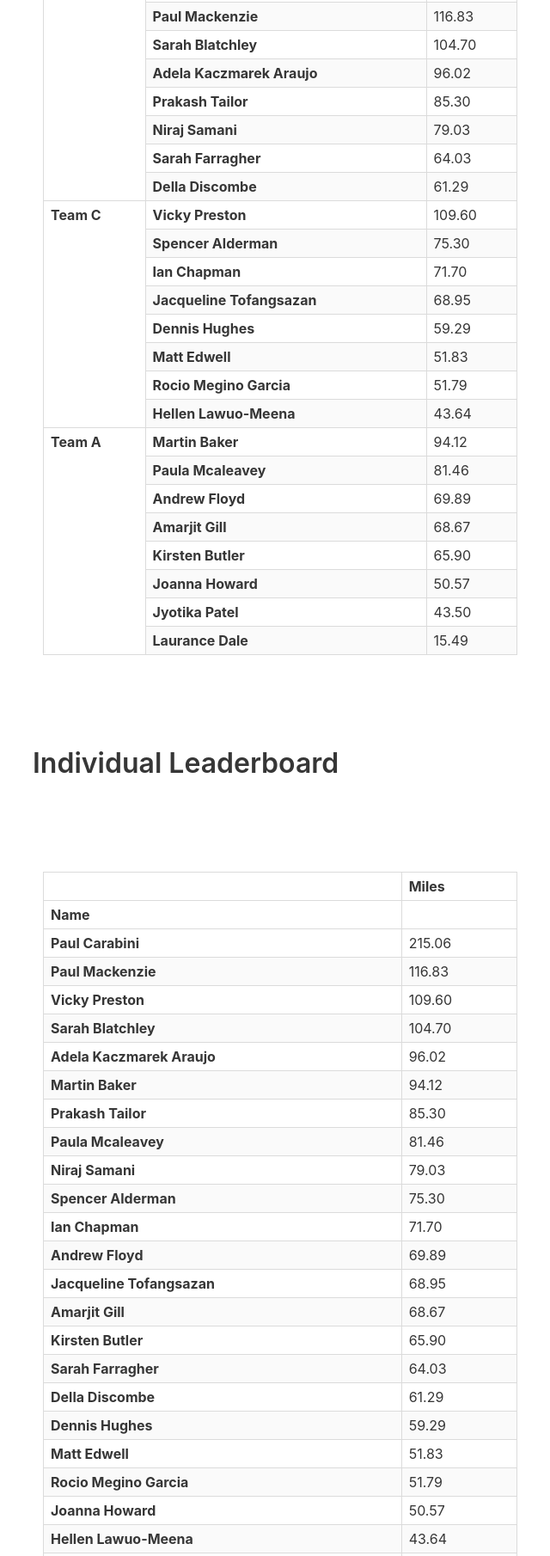
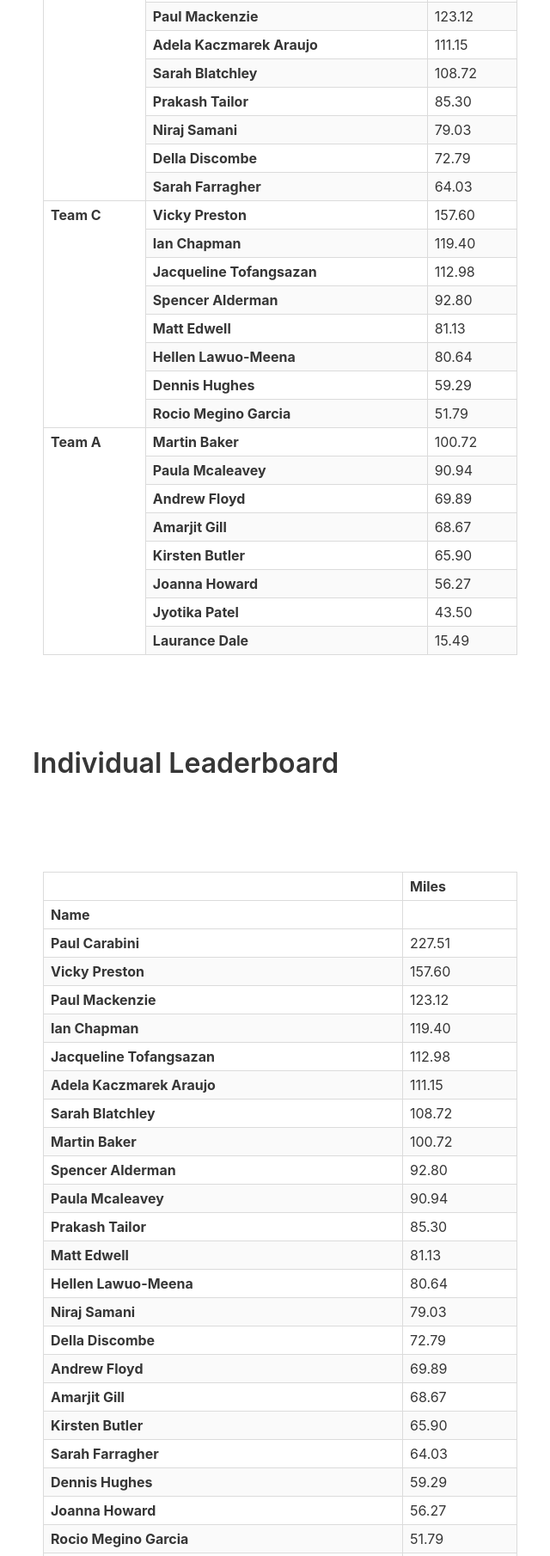
Before and after one commit to mackO2/walk, a plain HTML site: page index.html in a window 1280 px wide. Shown: the part 888-2698 px from the top of the page at 86% size, without its empty margins (26-666 px from the left). Drawn offline with nearby package versions, Linux system fonts and the light colour scheme.

Commit message:
new data

```diff
--- a/index.html
+++ b/index.html
@@ -17,7 +17,7 @@
             <p class="subtitle">
                 Land's End to John O'Groats - only 897miles!
             </p>
-            <p>Thursday 26th November, 5:20am</p>
+            <p>Friday 27th November, 6:17am</p>
             <p class="body">
                 <ul>1.609 Km = 1 mile</ul>
                 <ul>2000 Steps walking briskly = 1 mile</ul>
@@ -48,15 +48,15 @@
                         <tbody>
                             <tr>
                                 <th>Team B</th>
-                                <td>822.26</td>
+                                <td>871.65</td>
                             </tr>
                             <tr>
                                 <th>Team C</th>
-                                <td>532.10</td>
+                                <td>755.63</td>
                             </tr>
                             <tr>
                                 <th>Team A</th>
-                                <td>489.60</td>
+                                <td>511.38</td>
                             </tr>
                         </tbody>
                     </table>
@@ -92,22 +92,22 @@
                                 <th rowspan="8" valign="top">Team B</th>
                                 <th>Paul Carabini</th>
 
-                                <td>215.06</td>
+                                <td>227.51</td>
                             </tr>
                             <tr>
                                 <th>Paul Mackenzie</th>
 
-                                <td>116.83</td>
+                                <td>123.12</td>
+                            </tr>
+                            <tr>
+                                <th>Adela Kaczmarek Araujo</th>
+
+                                <td>111.15</td>
                             </tr>
                             <tr>
                                 <th>Sarah Blatchley</th>
 
-                                <td>104.70</td>
-                            </tr>
-                            <tr>
-                                <th>Adela Kaczmarek Araujo</th>
-
-                                <td>96.02</td>
+                                <td>108.72</td>
                             </tr>
                             <tr>
                                 <th>Prakash Tailor</th>
@@ -120,35 +120,45 @@
                                 <td>79.03</td>
                             </tr>
                             <tr>
+                                <th>Della Discombe</th>
+
+                                <td>72.79</td>
+                            </tr>
+                            <tr>
                                 <th>Sarah Farragher</th>
 
                                 <td>64.03</td>
                             </tr>
                             <tr>
-                                <th>Della Discombe</th>
-
-                                <td>61.29</td>
-                            </tr>
-                            <tr>
                                 <th rowspan="8" valign="top">Team C</th>
                                 <th>Vicky Preston</th>
 
-                                <td>109.60</td>
+                                <td>157.60</td>
+                            </tr>
+                            <tr>
+                                <th>Ian Chapman</th>
+
+                                <td>119.40</td>
+                            </tr>
+                            <tr>
+                                <th>Jacqueline Tofangsazan</th>
+
+                                <td>112.98</td>
                             </tr>
                             <tr>
                                 <th>Spencer Alderman</th>
 
-                                <td>75.30</td>
+                                <td>92.80</td>
                             </tr>
                             <tr>
-                                <th>Ian Chapman</th>
+                                <th>Matt Edwell</th>
 
-                                <td>71.70</td>
+                                <td>81.13</td>
                             </tr>
                             <tr>
-                                <th>Jacqueline Tofangsazan</th>
+                                <th>Hellen Lawuo-Meena</th>
 
-                                <td>68.95</td>
+                                <td>80.64</td>
                             </tr>
                             <tr>
                                 <th>Dennis Hughes</th>
@@ -156,30 +166,20 @@
                                 <td>59.29</td>
                             </tr>
                             <tr>
-                                <th>Matt Edwell</th>
-
-                                <td>51.83</td>
-                            </tr>
-                            <tr>
                                 <th>Rocio Megino Garcia</th>
 
                                 <td>51.79</td>
                             </tr>
                             <tr>
-                                <th>Hellen Lawuo-Meena</th>
-
-                                <td>43.64</td>
-                            </tr>
-                            <tr>
                                 <th rowspan="8" valign="top">Team A</th>
                                 <th>Martin Baker</th>
 
-                                <td>94.12</td>
+                                <td>100.72</td>
                             </tr>
                             <tr>
                                 <th>Paula Mcaleavey</th>
 
-                                <td>81.46</td>
+                                <td>90.94</td>
                             </tr>
                             <tr>
                                 <th>Andrew Floyd</th>
@@ -199,7 +199,7 @@
                             <tr>
                                 <th>Joanna Howard</th>
 
-                                <td>50.57</td>
+                                <td>56.27</td>
                             </tr>
                             <tr>
                                 <th>Jyotika Patel</th>
@@ -244,55 +244,67 @@
                         <tbody>
                             <tr>
                                 <th>Paul Carabini</th>
-                                <td>215.06</td>
+                                <td>227.51</td>
+                            </tr>
+                            <tr>
+                                <th>Vicky Preston</th>
+                                <td>157.60</td>
                             </tr>
                             <tr>
                                 <th>Paul Mackenzie</th>
-                                <td>116.83</td>
+                                <td>123.12</td>
                             </tr>
                             <tr>
-                                <th>Vicky Preston</th>
-                                <td>109.60</td>
+                                <th>Ian Chapman</th>
+                                <td>119.40</td>
+                            </tr>
+                            <tr>
+                                <th>Jacqueline Tofangsazan</th>
+                                <td>112.98</td>
+                            </tr>
+                            <tr>
+                                <th>Adela Kaczmarek Araujo</th>
+                                <td>111.15</td>
                             </tr>
                             <tr>
                                 <th>Sarah Blatchley</th>
-                                <td>104.70</td>
-                            </tr>
-                            <tr>
-                                <th>Adela Kaczmarek Araujo</th>
-                                <td>96.02</td>
+                                <td>108.72</td>
                             </tr>
                             <tr>
                                 <th>Martin Baker</th>
-                                <td>94.12</td>
+                                <td>100.72</td>
+                            </tr>
+                            <tr>
+                                <th>Spencer Alderman</th>
+                                <td>92.80</td>
+                            </tr>
+                            <tr>
+                                <th>Paula Mcaleavey</th>
+                                <td>90.94</td>
                             </tr>
                             <tr>
                                 <th>Prakash Tailor</th>
                                 <td>85.30</td>
                             </tr>
                             <tr>
-                                <th>Paula Mcaleavey</th>
-                                <td>81.46</td>
+                                <th>Matt Edwell</th>
+                                <td>81.13</td>
+                            </tr>
+                            <tr>
+                                <th>Hellen Lawuo-Meena</th>
+                                <td>80.64</td>
                             </tr>
                             <tr>
                                 <th>Niraj Samani</th>
                                 <td>79.03</td>
                             </tr>
                             <tr>
-                                <th>Spencer Alderman</th>
-                                <td>75.30</td>
-                            </tr>
-                            <tr>
-                                <th>Ian Chapman</th>
-                                <td>71.70</td>
+                                <th>Della Discombe</th>
+                                <td>72.79</td>
                             </tr>
                             <tr>
                                 <th>Andrew Floyd</th>
                                 <td>69.89</td>
-                            </tr>
-                            <tr>
-                                <th>Jacqueline Tofangsazan</th>
-                                <td>68.95</td>
                             </tr>
                             <tr>
                                 <th>Amarjit Gill</th>
@@ -307,28 +319,16 @@
                                 <td>64.03</td>
                             </tr>
                             <tr>
-                                <th>Della Discombe</th>
-                                <td>61.29</td>
-                            </tr>
-                            <tr>
                                 <th>Dennis Hughes</th>
                                 <td>59.29</td>
                             </tr>
                             <tr>
-                                <th>Matt Edwell</th>
-                                <td>51.83</td>
+                                <th>Joanna Howard</th>
+                                <td>56.27</td>
                             </tr>
                             <tr>
                                 <th>Rocio Megino Garcia</th>
                                 <td>51.79</td>
-                            </tr>
-                            <tr>
-                                <th>Joanna Howard</th>
-                                <td>50.57</td>
-                            </tr>
-                            <tr>
-                                <th>Hellen Lawuo-Meena</th>
-                                <td>43.64</td>
                             </tr>
                             <tr>
                                 <th>Jyotika Patel</th>
```
